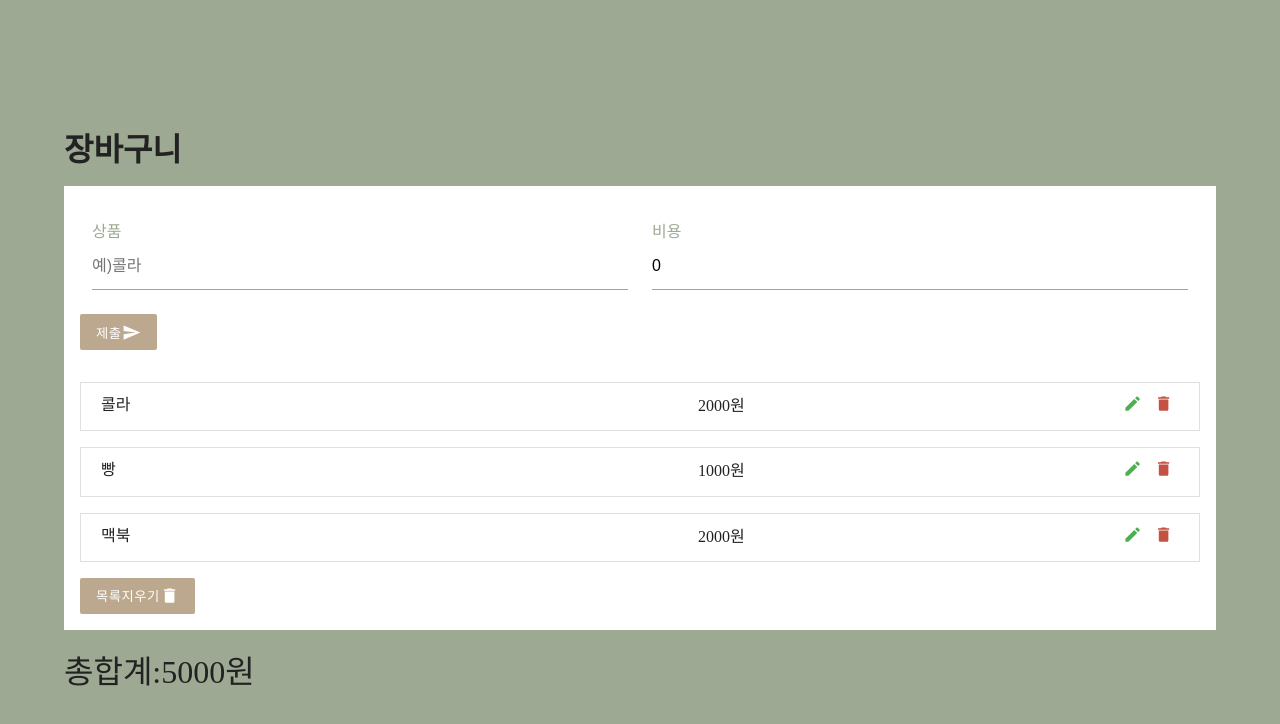
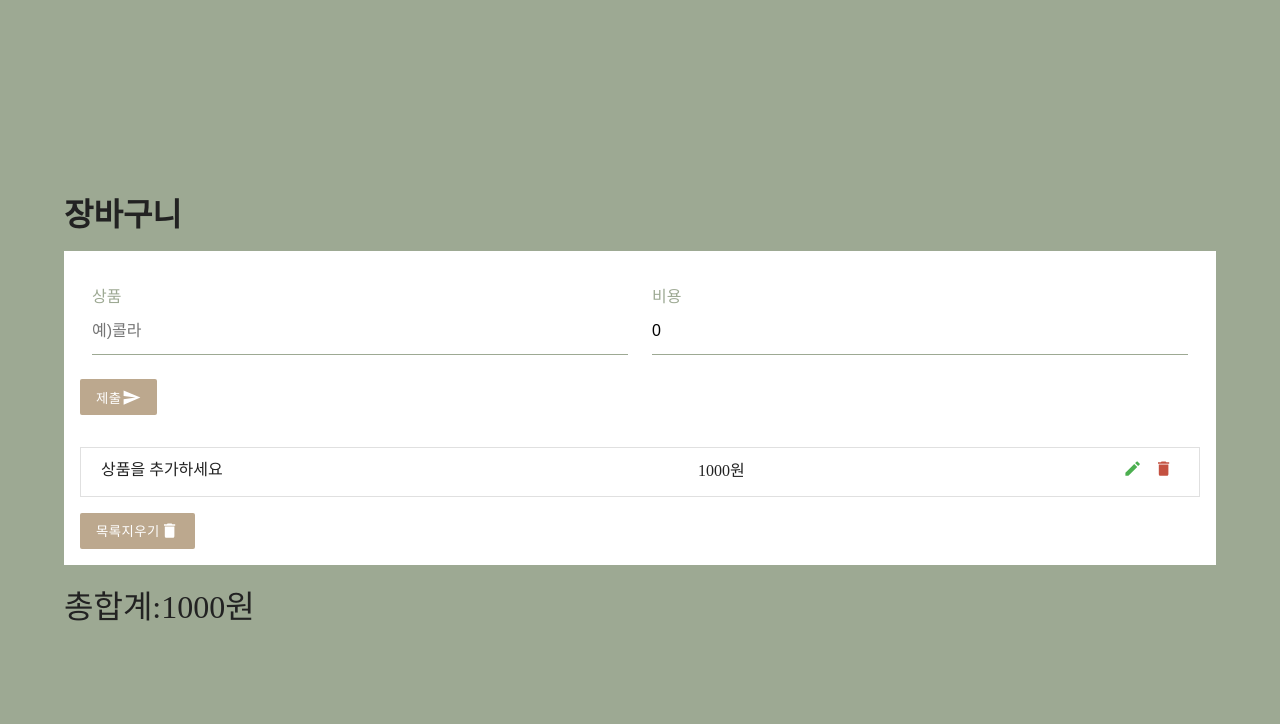
Before and after one commit to hayeon010904/react-curd-app, a React (Create React App) app: page / in a window 1280 px wide. Shown: the top 724 px of the page. Built offline with nearby package versions, Linux system fonts and the light colour scheme.

Commit message:
localStorage설정

```diff
--- a/src/App.js
+++ b/src/App.js
@@ -1,23 +1,39 @@
-import React, { useState } from "react";
+import React, { useState, useEffect } from "react";
 import "./App.css";
 import ExpenseFrom from "./components/ExpenseForm";
 import ExpenseList from "./components/ExpenseList";
 import Alert from "./components/Alert";
 const App = () => {
-  // const localItems = localStorage.getItem("Item");
+  const localItems = localStorage.getItem("Item");
+  console.log(JSON.parse(localItems));
 
-  const [expenses, setExpense] = useState([
+  let initalExpenses;
+  if (localItems === null || localItems === '[]') {
+    initalExpenses = [
+      {
+        id: 1,
+        charge: "상품을 추가하세요",
+        amount: 1000,
+      },
+    ];
+  } else {
+    initalExpenses = JSON.parse(localItems);
+  }
+  const [expenses, setExpense] = useState(initalExpenses);
   // JSON.parse(localItems),
-    { id: 1, charge: "콜라", amount: 2000 },
-    { id: 2, charge: "빵", amount: 1000 },
-    { id: 3, charge: "맥북", amount: 2000 },
-  ]);
+  console.log(expenses);
+  // { id: 1, charge: "콜라", amount: 2000 },
+  // { id: 2, charge: "빵", amount: 1000 },
+  // { id: 3, charge: "맥북", amount: 2000 },
+
   const [charge, setCharge] = useState("");
   const [amount, setAmount] = useState(0);
   const [edit, setEdit] = useState(false);
   const [id, setid] = useState("");
   const [alert, setAlert] = useState({ show: false });
-
+  useEffect(() => {
+    localStorage.setItem("Item", JSON.stringify(expenses));
+  }, [expenses]);
   const handleCharge = (e) => {
     setCharge(e.target.value);
   };
@@ -28,19 +44,21 @@ const App = () => {
     e.preventDefault();
     if (charge !== "" && amount > 0) {
       if (edit) {
+        if (Array.isArray(expenses)) {
           const newExpenses = expenses.map((item) => {
             return item.id === id ? { ...item, charge, amount } : item;
           });
           setExpense(newExpenses);
           setEdit(false);
           handleAlert({ type: "success", text: "아이템이 수정되었습니다" });
-        // localStorage.setItem("Item", `${JSON.stringify({ newExpenses })}`);
+          localStorage.setItem("Item", JSON.stringify(newExpenses));
+        }
       } else {
         const newExpense = { id: crypto.randomUUID(), charge, amount };
         const newExpenses = [...expenses, newExpense];
         setExpense(newExpenses);
         handleAlert({ type: "success", text: "아이템이 생성되었습니다" });
-        // localStorage.setItem("Item", `${JSON.stringify({ newExpenses })}`);
+        localStorage.setItem("Item", JSON.stringify(newExpenses));
       }
 
       setCharge("");
@@ -106,6 +124,7 @@ const App = () => {
             initalExpenses={expenses}
             handleDelete={handleDelete}
             clearItems={clearItems}
+            expenses={expenses}
           />
         </div>
         <div
@@ -118,9 +137,11 @@ const App = () => {
           <p style={{ fontSize: "2rem" }}>
             총합계:
             <span>
-              {expenses.reduce((acc, curr) => {
+              {Array.isArray(expenses)
+                ? expenses.reduce((acc, curr) => {
                     return (acc += curr.amount);
-              }, 0)}
+                  }, 0)
+                : 0}
               원
             </span>
           </p>
--- a/src/components/ExpenseList.js
+++ b/src/components/ExpenseList.js
@@ -6,6 +6,7 @@ import { MdDelete } from "react-icons/md";
 const ExpenseList = ({
   expenses,
   initalExpenses,
+
   handleDelete,
   handleEdit,
   clearItems,
@@ -16,6 +17,7 @@ const ExpenseList = ({
         {initalExpenses.map((expense) => {
           return (
             <ExpenseItem
+            initalExpenses={initalExpenses}
               expenses={expenses}
               key={expense.id}
               expense={expense}
```
Lines whose indentation alone changed are shown as unchanged.
